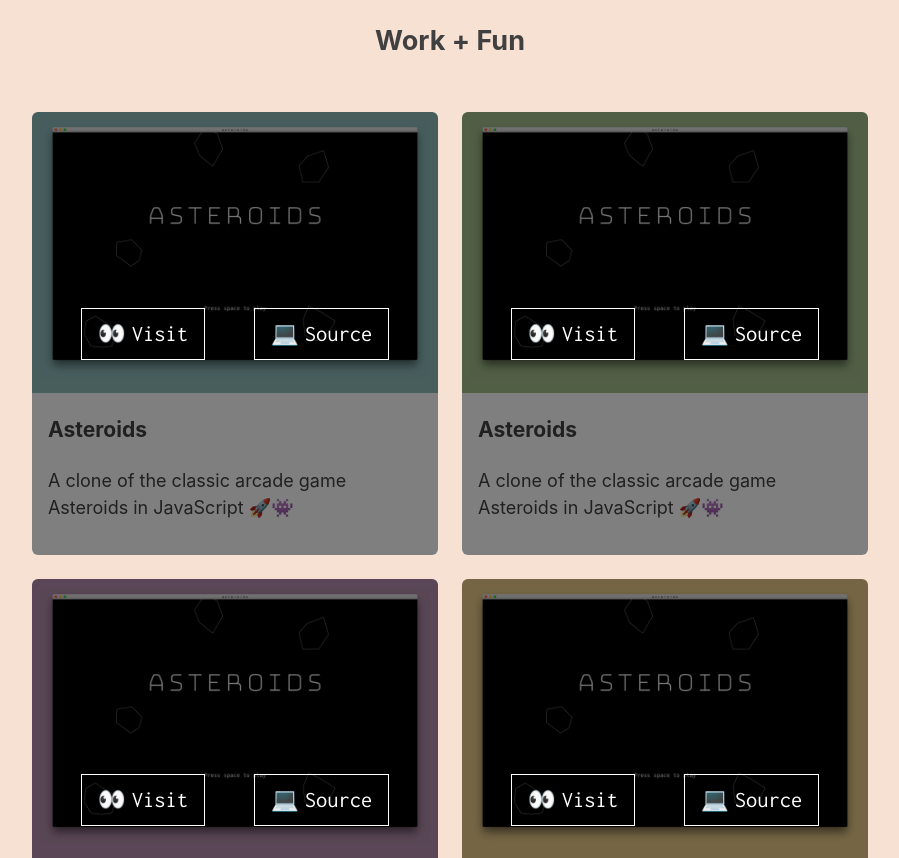
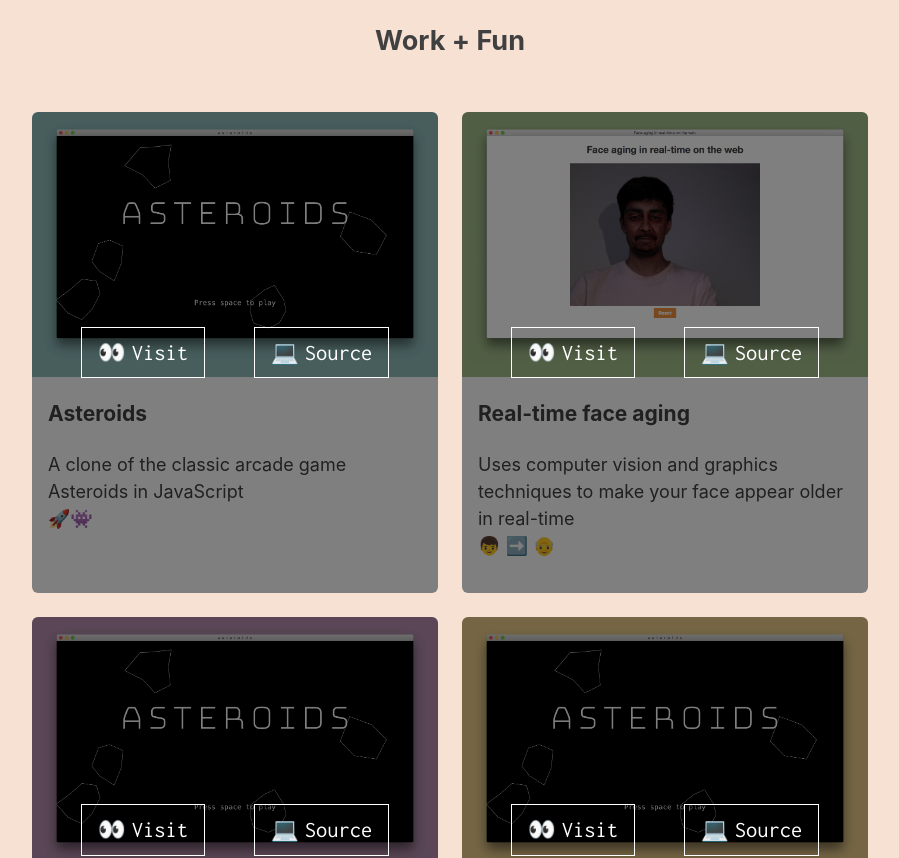
Before and after one commit to punit-shah/punit-shah.github.io, a React (Create React App) app: page / in a window 1280 px wide. Shown: the part 1660-2518 px from the top of the page, without its empty margins (190-1089 px from the left). Built offline with nearby package versions, Linux system fonts and the light colour scheme.

Commit message:
Add real-time-face-aging item

```diff
--- a/src/components/WorkItem.css
+++ b/src/components/WorkItem.css
@@ -26,6 +26,10 @@
 
 .WorkItem-image > img {
   width: 100%;
+}
+
+.WorkItem-description {
+  white-space: pre-line;
 }
 
 .WorkItem-title,
--- a/src/sections/Work.js
+++ b/src/sections/Work.js
@@ -1,27 +1,28 @@
 import React, { forwardRef } from 'react';
 import './Work.css';
 import asteroids from '../img/asteroids.png';
+import realTimeFaceAging from '../img/real-time-face-aging.png';
 import WorkItem from '../components/WorkItem';
 
 const items = [
   {
     image: asteroids,
     title: 'Asteroids',
-    description:
-      'A clone of the classic arcade game Asteroids in JavaScript 🚀👾',
+    description: `A clone of the classic arcade game Asteroids in JavaScript
+      🚀👾`,
     links: {
       visit: 'https://punit-shah.github.io/asteroids/',
       source: 'https://github.com/punit-shah/asteroids',
     },
   },
   {
-    image: asteroids,
-    title: 'Asteroids',
-    description:
-      'A clone of the classic arcade game Asteroids in JavaScript 🚀👾',
+    image: realTimeFaceAging,
+    title: 'Real-time face aging',
+    description: `Uses computer vision and graphics techniques to make your face appear older in real-time
+      👦 ➡️ 👴`,
     links: {
-      visit: 'https://punit-shah.github.io/asteroids/',
-      source: 'https://github.com/punit-shah/asteroids',
+      visit: 'https://punit-shah.github.io/real-time-face-aging/',
+      source: 'https://github.com/punit-shah/real-time-face-aging',
     },
   },
   {
```
Also changed, not shown: src/img/asteroids.png, src/img/real-time-face-aging.png (added).
